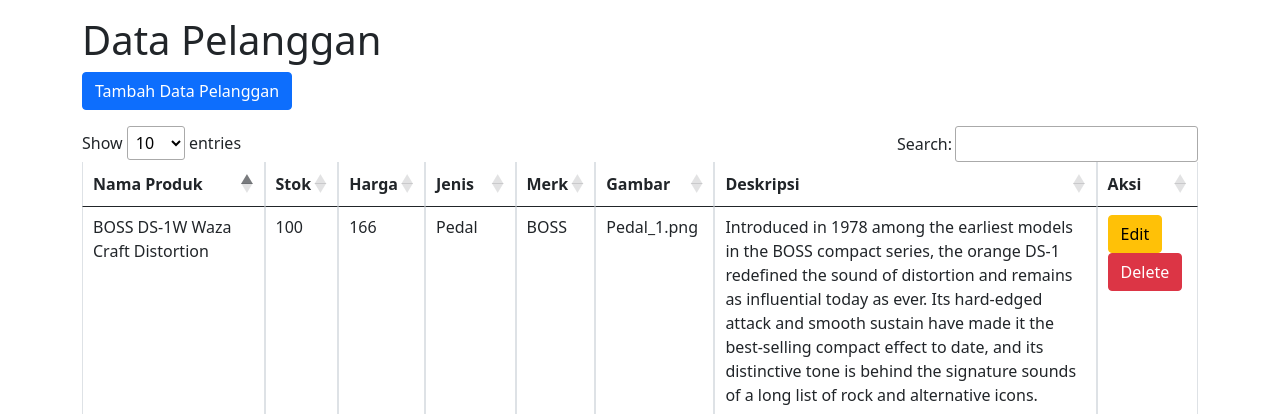
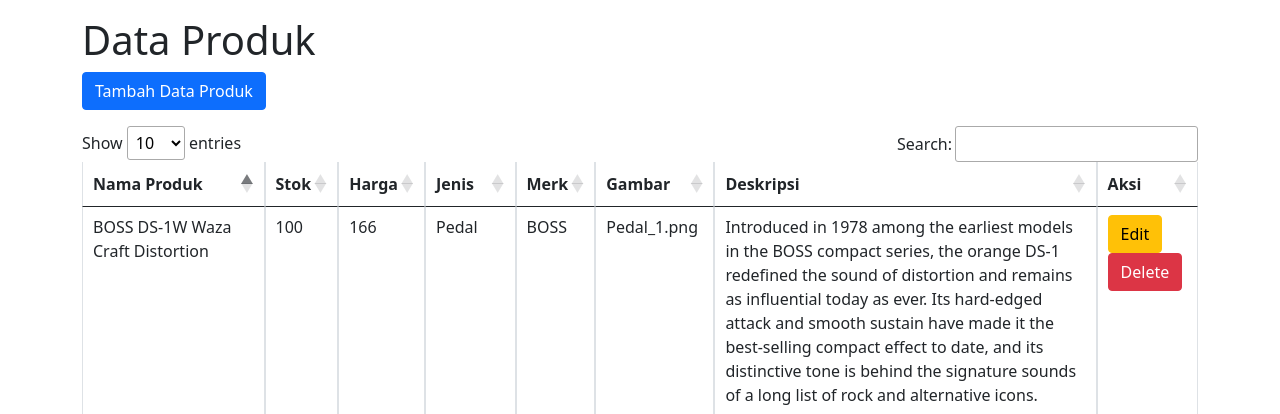
Before and after one commit to Babett10/TokoGenjreng, a PHP site: page /DBproduk.php in a window 1280 px wide. Shown: the part 69-483 px from the top of the page. Run offline with PHP 8.4, Linux system fonts and the light colour scheme; data comes from the database, SQL or seed files in the repository; some libraries are stand-ins or nearby versions.

Commit message:
update DB

```diff
--- a/DBproduk.php
+++ b/DBproduk.php
@@ -29,8 +29,8 @@
     </div>
 
     <div class="container-md col-md-12">
-    <h1>Data Pelanggan </h1>
-        <a class="btn btn-primary mb-3" href="DBprodukTambah.php" role="button">Tambah Data Pelanggan</a>
+    <h1>Data Produk </h1>
+        <a class="btn btn-primary mb-3" href="DBprodukTambah.php" role="button">Tambah Data Produk</a>
         <?php
             //panggil DB
             include("connection.php");
```
Also changed, not shown: admin.php (+13 -0 lines).
